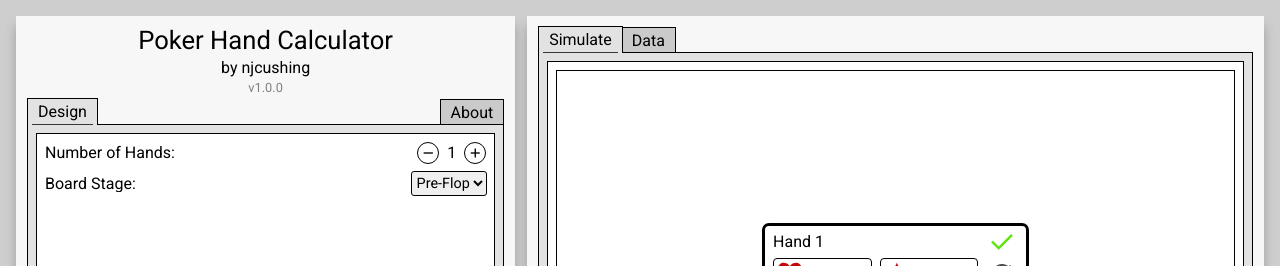
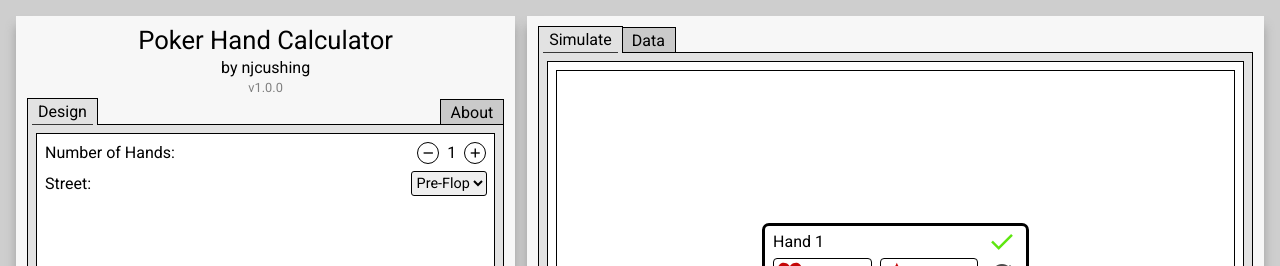
Before and after one commit to njcushing/poker-hand-calculator, a React (Vite) app: page / in a window 1280 px wide. Shown: the top 266 px of the page. Built offline with nearby package versions, Linux system fonts and the light colour scheme.

Commit message:
Rename 'BoardStage' setting component to 'Street'
This is a more accurate term for Texas hold 'em.

```diff
--- a/src/features/Design/fields/BoardStage/index.tsx
+++ b/src/features/Design/fields/Street/index.tsx
@@ -2,14 +2,14 @@ import { useContext } from "react";
 import { PokerHandCalculatorContext, PokerHandCalculatorState } from "@/pages/PokerHandCalculator";
 import styles from "./index.module.css";
 
-export function BoardStage() {
+export function Street() {
     const { pokerHandCalculatorState, setPokerHandCalculatorStateProperty } = useContext(
         PokerHandCalculatorContext,
     );
 
     return (
         <div className={styles["field-container"]}>
-            <p className={`${styles["field-name"]} truncate-ellipsis`}>Board Stage:</p>
+            <p className={`${styles["field-name"]} truncate-ellipsis`}>Street:</p>
             <select
                 id="board-stage"
                 name="board-stage"
--- a/src/features/Design/index.tsx
+++ b/src/features/Design/index.tsx
@@ -1,12 +1,12 @@
 import { NumberOfHands } from "./fields/NumberOfHands";
-import { BoardStage } from "./fields/BoardStage";
+import { Street } from "./fields/Street";
 import styles from "./index.module.css";
 
 export function Design() {
     return (
         <div className={styles["design"]}>
             <NumberOfHands />
-            <BoardStage />
+            <Street />
         </div>
     );
 }
```
Also changed, not shown: src/features/Design/fields/Street/index.module.css (renamed from src/features/Design/fields/BoardStage/index.module.css).
